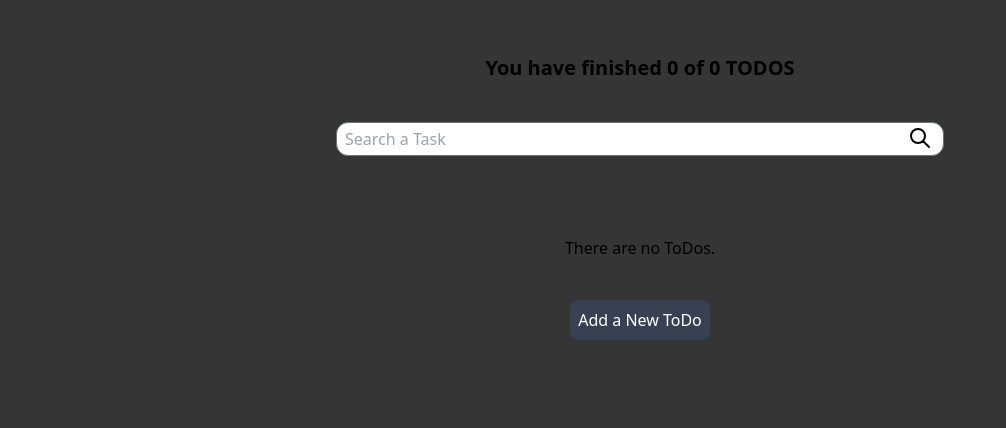
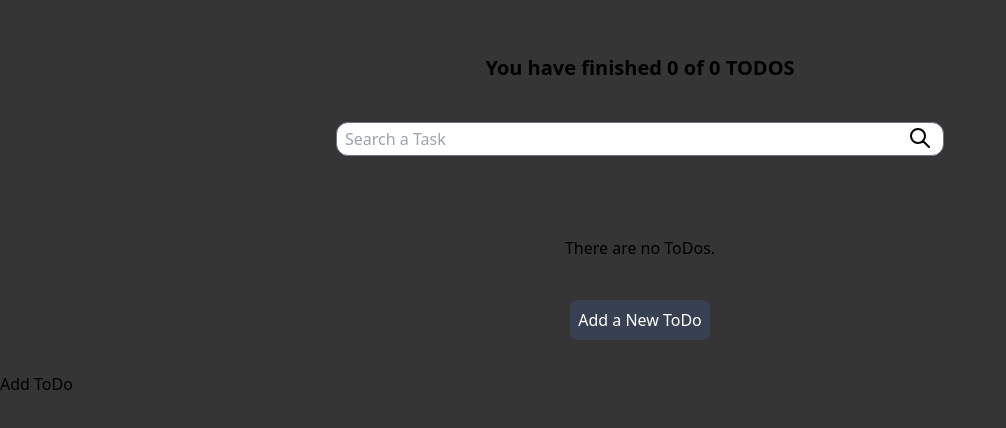
Before and after one commit to Ernestoc14/Curso-React-Platzi, a React (Vite) app in the folder TODO_React_App/: page / in a window 1280 px wide. Shown: the part 138-566 px from the top of the page, without its empty margins (0-1006 px from the left). Built offline with nearby package versions, Linux system fonts and the light colour scheme.

Commit message:
Portal Modal Enabled

```diff
--- a/TODO_React_App/index.html
+++ b/TODO_React_App/index.html
@@ -8,6 +8,7 @@
   </head>
   <body>
     <div id="root"></div>
+    <div id="modal"></div>
     <script type="module" src="/src/main.jsx"></script>
   </body>
 </html>
--- a/TODO_React_App/src/App/index.jsx
+++ b/TODO_React_App/src/App/index.jsx
@@ -7,8 +7,9 @@ import ToDosError from '../components/ToDosError.jsx';
 import ToDosLoading from '../components/ToDosLoading.jsx';
 import EmptyToDos from '../components/EmptyToDos.jsx';
 import '../App/App.css';
-import {ToDoContext}  from '../ToDoContext/ToDoContext.jsx';
+import { ToDoContext } from '../ToDoContext/ToDoContext.jsx';
 import React from 'react';
+import Modal from '../ToDoModal.jsx';
 // const todos = [
 //   { text: 'Homeworks', done: false },
 //   { text: 'Go for a walk', done: true },
@@ -24,7 +25,9 @@ function App() {
     loading,
     searchedToDos,
     completeToDo,
-    deleteToDo
+    deleteToDo,
+    openModal,
+    setOpenModal
   } = React.useContext(ToDoContext)
 
   return (
@@ -51,6 +54,11 @@ function App() {
         )}
       </ToDoContext.Consumer>
       <CreateToDoButton />
+      {openModal && (
+        <Modal>
+          Add ToDo
+        </Modal>
+      )}
     </>
   )
 }
--- a/TODO_React_App/src/ToDoContext/ToDoContext.jsx
+++ b/TODO_React_App/src/ToDoContext/ToDoContext.jsx
@@ -11,6 +11,7 @@ function ToDoProvider({ children}) {
         error
     } = useLocalStorage('TODOS_V1', [])
     const [searchValue, setSearchValue] = React.useState('')
+    const [openModal, setOpenModal] = React.useState(true)
 
     const doneToDos = toDos.filter(todo => todo.done).length
     const totalToDos = toDos.length
@@ -48,6 +49,8 @@ function ToDoProvider({ children}) {
             searchedToDos,
             completeToDo,
             deleteToDo,
+            openModal,
+            setOpenModal
         }}>
             {children}
         </ToDoContext.Provider>
--- /dev/null
+++ b/TODO_React_App/src/ToDoModal.jsx
@@ -0,0 +1,13 @@
+import React from "react";
+import ReactDOM from "react-dom";
+
+function Modal({ children }) {
+    return ReactDOM.createPortal(
+        <div className="Modal">
+            {children}
+        </div>,
+        document.getElementById("modal")
+    )
+}
+
+export default Modal;
```
